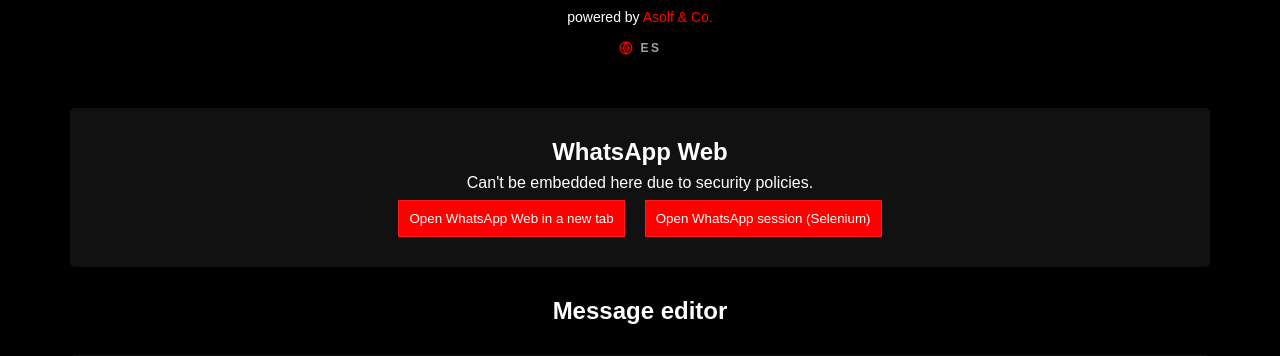
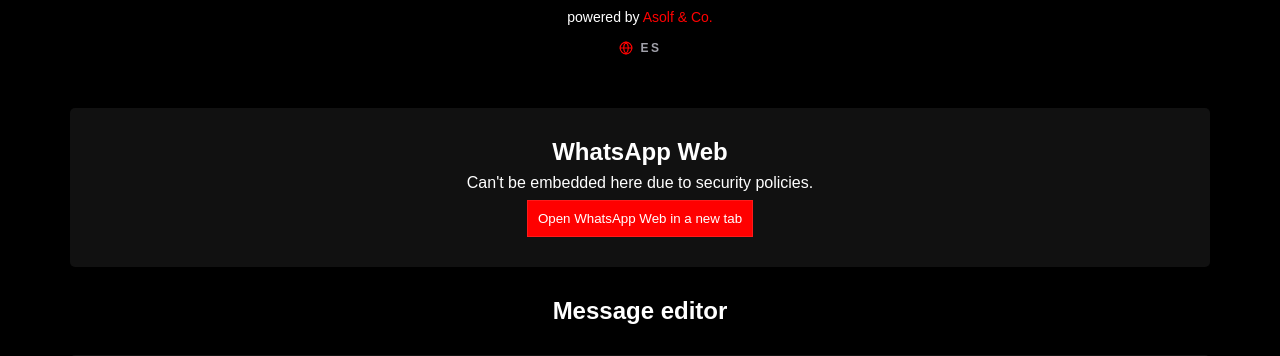
Before and after one commit to asolfandco/DISPATCHER, a Flask app: page / in a window 1280 px wide. Shown: the part 149-505 px from the top of the page. Run offline with Flask 3, Linux system fonts and the light colour scheme; some web fonts are replaced.

Commit message:
Remove Selenium session button

```diff
--- a/templates/index.html
+++ b/templates/index.html
@@ -407,12 +407,6 @@
             margin-top: 0;
             margin-bottom: 0;
         }
-        .whatsapp-actions {
-            display: flex;
-            flex-wrap: wrap;
-            gap: 10px;
-            justify-content: center;
-        }
     </style>
 </head>
 <body>
@@ -435,10 +429,7 @@
         <div class="whatsapp-header">
             <h2 data-i18n="whatsapp_title">WhatsApp Web</h2>
             <p data-i18n="whatsapp_notice">Can't be embedded here due to security policies.</p>
-            <div class="whatsapp-actions">
-                <button onclick="window.open('https://web.whatsapp.com', '_blank')" data-i18n="whatsapp_open">Open WhatsApp Web in a new tab</button>
-                <button type="button" onclick="openWhatsAppSession()" data-i18n="whatsapp_open_session">Open WhatsApp session (Selenium)</button>
-            </div>
+            <button onclick="window.open('https://web.whatsapp.com', '_blank')" data-i18n="whatsapp_open">Open WhatsApp Web in a new tab</button>
         </div>
 
 
@@ -511,9 +502,6 @@
                 whatsapp_title: 'WhatsApp Web',
                 whatsapp_notice: 'No puede embeberse aquí por políticas de seguridad.',
                 whatsapp_open: 'Abrir WhatsApp Web en nueva pestaña',
-                whatsapp_open_session: 'Abrir sesión de WhatsApp (Selenium)',
-                whatsapp_open_session_ok: 'Se abrió la ventana de WhatsApp. Escanea el QR allí.',
-                whatsapp_open_session_fail: 'No se pudo abrir la sesión de WhatsApp.',
                 contacts_table: 'Tabla de Contactos',
                 import: 'Importar CSV/XLSX',
                 export: 'Exportar CSV',
@@ -553,9 +541,6 @@
                 whatsapp_title: 'WhatsApp Web',
                 whatsapp_notice: "Can't be embedded here due to security policies.",
                 whatsapp_open: 'Open WhatsApp Web in a new tab',
-                whatsapp_open_session: 'Open WhatsApp session (Selenium)',
-                whatsapp_open_session_ok: 'WhatsApp window opened. Scan the QR there.',
-                whatsapp_open_session_fail: 'Could not open WhatsApp session.',
                 contacts_table: 'Contacts table',
                 import: 'Import CSV/XLSX',
                 export: 'Export CSV',
@@ -624,20 +609,6 @@
             }
         }
 
-        function openWhatsAppSession() {
-            fetch('/open_whatsapp', { method: 'POST' })
-                .then(response => response.json())
-                .then(data => {
-                    if (data && data.status === 'opened') {
-                        alert(t('whatsapp_open_session_ok'));
-                    } else {
-                        alert(t('whatsapp_open_session_fail'));
-                    }
-                })
-                .catch(() => {
-                    alert(t('whatsapp_open_session_fail'));
-                });
-        }
 
 
         // Contador de caracteres para el editor
```
